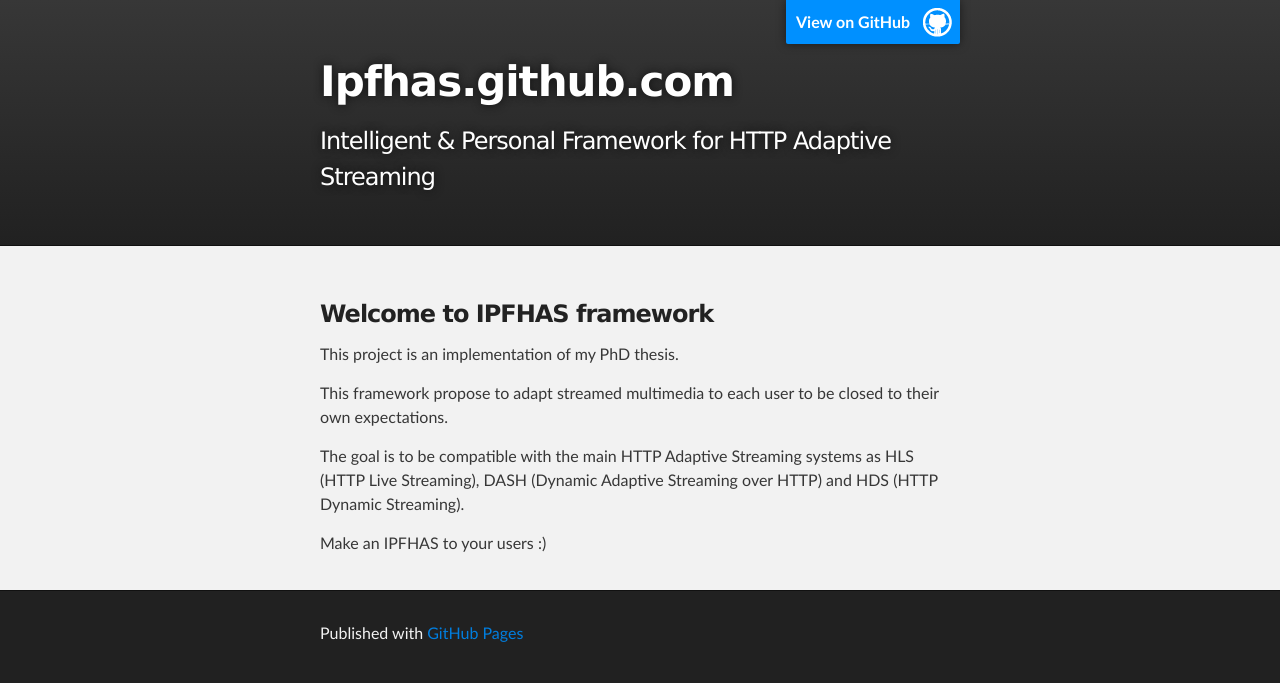
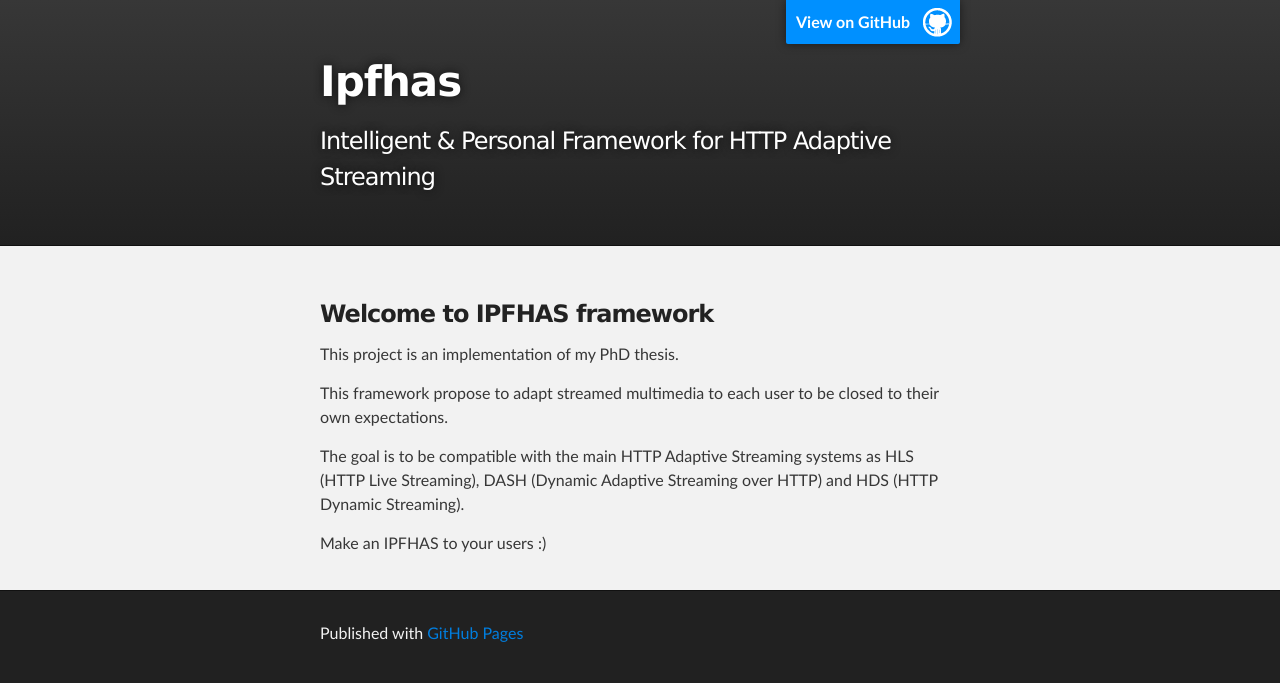
Before and after one commit to IPFHAS/ipfhas.github.com, a plain HTML site: page index.html in a window 1280 px wide. Drawn offline with Linux system fonts and the light colour scheme.

Commit message:
Change title

```diff
--- a/index.html
+++ b/index.html
@@ -18,7 +18,7 @@
         <header class="inner">
           <a id="forkme_banner" href="https://github.com/IPFHAS">View on GitHub</a>
 
-          <h1 id="project_title">Ipfhas.github.com</h1>
+          <h1 id="project_title">Ipfhas</h1>
           <h2 id="project_tagline">Intelligent &amp; Personal Framework for HTTP Adaptive Streaming</h2>
 
         </header>
```
